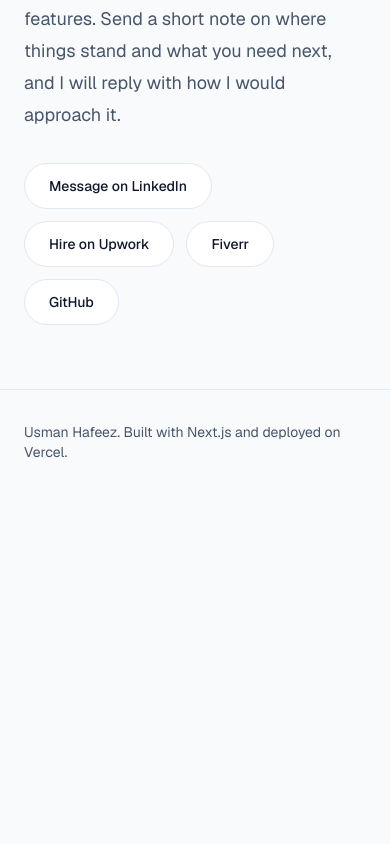
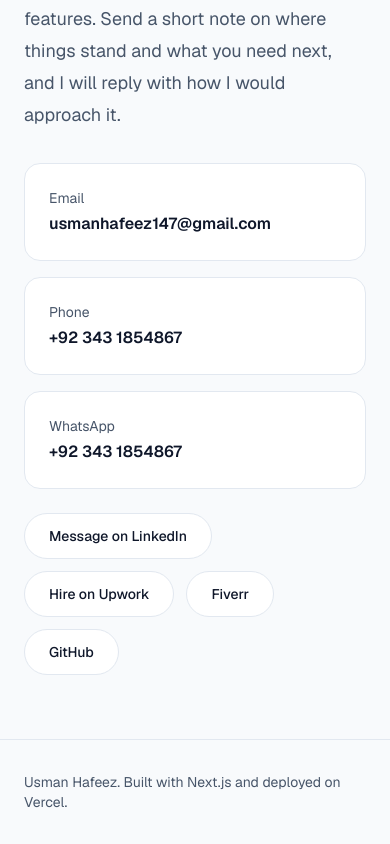
Before and after one commit to usmanhafeez147/portfolio, a Next.js app: page / in a window 390 px wide. Shown: the part 8944-9788 px from the top of the page. Before the commit the page ends 9438 px from the top, so only its background shows below. Built offline with nearby package versions, Linux system fonts and the light colour scheme.

Commit message:
Add email, phone and WhatsApp contact options

```diff
--- a/src/app/layout.tsx
+++ b/src/app/layout.tsx
@@ -83,6 +83,8 @@ const jsonLd = {
       alternateName: profile.handle,
       url: profile.siteUrl,
       jobTitle: profile.title,
+      email: `mailto:${profile.email}`,
+      telephone: profile.phoneE164,
       description,
       address: {
         "@type": "PostalAddress",
--- a/src/app/page.tsx
+++ b/src/app/page.tsx
@@ -162,7 +162,21 @@ export default function Home() {
             Send a short note on where things stand and what you need next, and I will
             reply with how I would approach it.
           </p>
-          <div className="mt-8 flex flex-wrap gap-3">
+          <div className="mt-8 grid gap-4 sm:grid-cols-3">
+            <a href={`mailto:${profile.email}`} className="card rounded-2xl border border-line bg-card p-6">
+              <p className="text-sm text-muted">Email</p>
+              <p className="mt-1 break-all font-semibold">{profile.email}</p>
+            </a>
+            <a href={`tel:${profile.phoneE164}`} className="card rounded-2xl border border-line bg-card p-6">
+              <p className="text-sm text-muted">Phone</p>
+              <p className="mt-1 font-semibold">{profile.phone}</p>
+            </a>
+            <a href={profile.whatsapp} rel="noreferrer" className="card rounded-2xl border border-line bg-card p-6">
+              <p className="text-sm text-muted">WhatsApp</p>
+              <p className="mt-1 font-semibold">{profile.phone}</p>
+            </a>
+          </div>
+          <div className="mt-6 flex flex-wrap gap-3">
             <a href={profile.links.linkedin} className={linkClass} rel="noreferrer">
               Message on LinkedIn
             </a>
--- a/src/data/profile.ts
+++ b/src/data/profile.ts
@@ -11,6 +11,10 @@ export const profile = {
     "I lead teams of four to six developers, and I care about delivery that holds up under real users: sensible architecture, CI/CD, monitoring and clear ownership of production.",
     "Lately I have been building AI agents, RAG pipelines and MCP servers, and wiring them into real products.",
   ],
+  email: "usmanhafeez147@gmail.com",
+  phone: "+92 343 1854867",
+  phoneE164: "+923431854867",
+  whatsapp: "https://wa.me/923431854867",
   links: {
     github: "https://github.com/usmanhafeez147",
     linkedin: "https://www.linkedin.com/in/usmanhafeez147",
```
